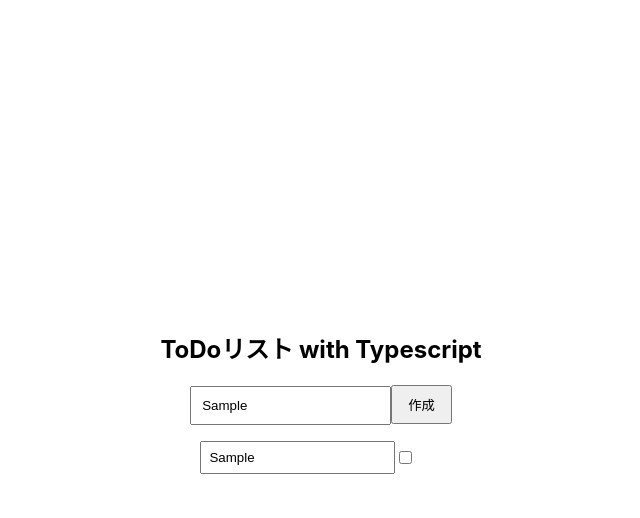
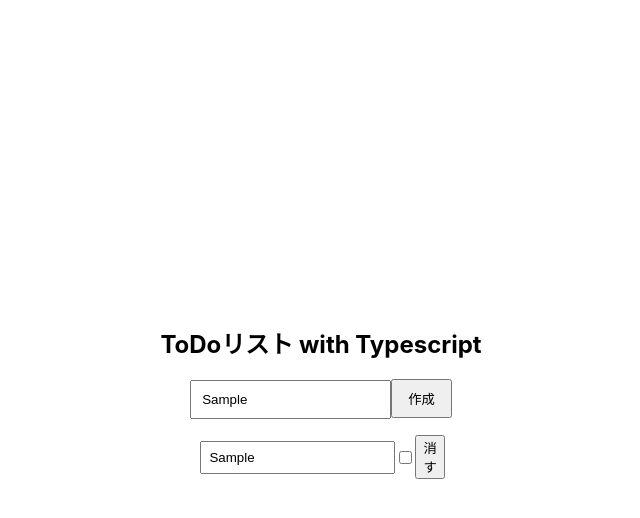
Before and after one commit to yudai142/todolist-typescript, a React (Create React App) app: page / in a window 1280 px wide. Both pictures are taken after typing "Sample" into the empty fields and a click on the input "作成". Shown: the top 518 px of the page, without its empty margins (319-959 px from the left). Built offline with nearby package versions, Linux system fonts and the light colour scheme.

Commit message:
削除機能

```diff
--- a/src/App.tsx
+++ b/src/App.tsx
@@ -51,6 +51,10 @@
     setTodos(newTodos);
   }
 
+  const handleDelete = (id: number) => {
+    const newTodos = todos.filter((todo) => todo.id !== id);
+    setTodos(newTodos);
+  }
   return (
     <div className="App">
       <div>
@@ -64,6 +68,7 @@
             <li key={todo.id}>
               <input type="text" onChange={(e)=> handleEdit(todo.id, e.target.value)} className="inputText" value={todo.inputValue} disabled={todo.checked} />
               <input type="checkbox" onChange={(e)=> handleChecked(todo.id, todo.checked)} className="inputText"/>
+              <button onClick={()=>handleDelete(todo.id)}>消す</button>
             </li>
           ))}
         </ul>
```
